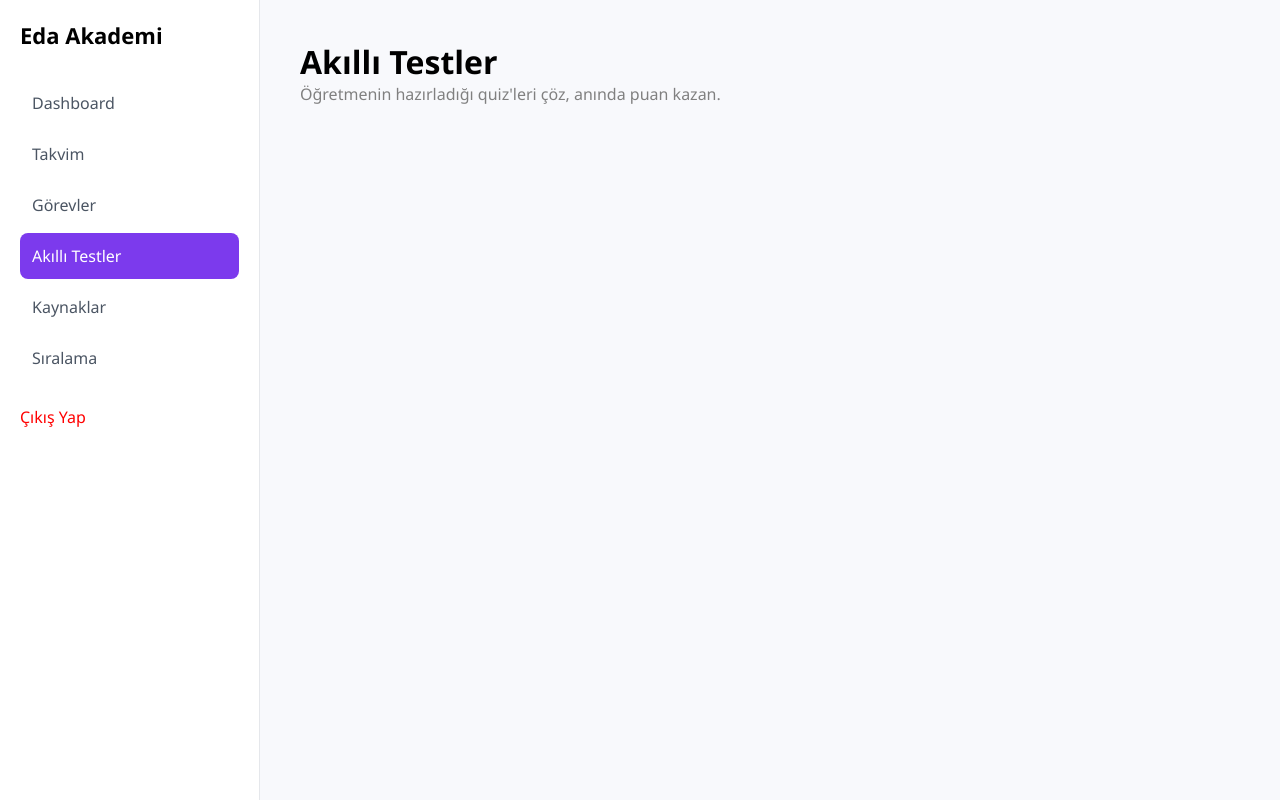
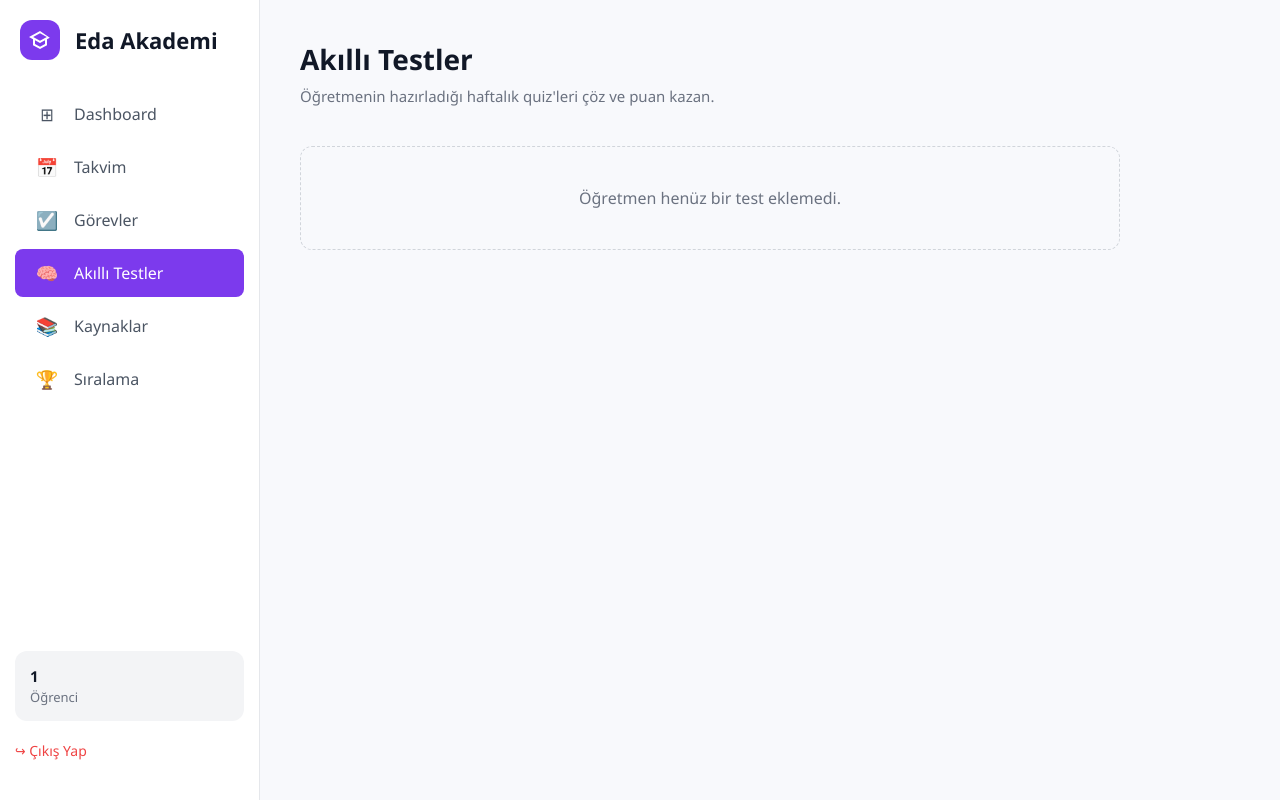
Before and after one commit to dertlimehmetsalih286-cyber/eda-akedemi, a Flask app: page /ogrenci_testler in a window 1280 px wide. Run offline with Flask 3, Linux system fonts and the light colour scheme; the visitor is signed in with stand-in values (Sample User, id 1); data that the repository does not hold is empty.

Commit message:
Update ogrenci_testler.html

```diff
--- a/templates/ogrenci_testler.html
+++ b/templates/ogrenci_testler.html
@@ -2,64 +2,122 @@
 <html lang="tr">
 <head>
     <meta charset="UTF-8">
+    <meta name="viewport" content="width=device-width, initial-scale=1.0">
     <title>Eda Akademi - Akıllı Testler</title>
     <style>
-        * { margin:0; padding:0; box-sizing:border-box; font-family:'Segoe UI', sans-serif; }
-        body { display:flex; background:#f8f9fc; min-height:100vh; }
+        /* Genel İskelet */
+        * { margin: 0; padding: 0; box-sizing: border-box; font-family: 'Segoe UI', Tahoma, Geneva, Verdana, sans-serif; }
+        body { display: flex; min-height: 100vh; background-color: #f8f9fc; }
 
-        .sidebar { width:260px; background:white; border-right:1px solid #e5e7eb; position:fixed; height:100vh; z-index:1000; padding:20px; }
-        .logo-container { font-weight:bold; font-size:22px; margin-bottom:30px; display:flex; align-items:center; gap:10px; }
-        .nav-link { display:block; padding:12px; text-decoration:none; color:#4b5563; font-weight:500; border-radius:8px; margin-bottom:5px; }
-        .nav-link.active { background:#7c3aed; color:white; }
+        /* SABİT SOL MENÜ (Tüm İkonlar ve Profil Kutusu ile Tam Hali) */
+        .sidebar { width: 260px; background-color: white; border-right: 1px solid #e5e7eb; display: flex; flex-direction: column; padding: 20px 0; position: fixed; height: 100vh; top: 0; left: 0; z-index: 1000; }
+        .logo-container { display: flex; align-items: center; padding: 0 20px 30px 20px; font-size: 22px; font-weight: bold; color: #111827; }
+        .logo-icon { background-color: #7c3aed; width: 40px; height: 40px; border-radius: 12px; display: flex; align-items: center; justify-content: center; margin-right: 15px; }
+        .logo-icon svg { width: 24px; height: 24px; fill: white; }
+        .nav-links { list-style: none; flex-grow: 1; }
+        .nav-item { padding: 0 15px; margin-bottom: 5px; }
+        .nav-link { display: flex; align-items: center; padding: 12px 20px; text-decoration: none; color: #4b5563; font-weight: 500; border-radius: 8px; transition: all 0.2s; }
+        .nav-link:hover { background-color: #f3f4f6; color: #111827; }
+        .nav-link.active { background-color: #7c3aed; color: white; }
+        .nav-icon { margin-right: 15px; font-size: 18px; width: 24px; text-align: center; }
 
-        .main-content { margin-left:260px; padding:40px; width:calc(100% - 260px); }
+        /* Kullanıcı Profili */
+        .user-profile-box { margin: 20px 15px; padding: 15px; background: #f3f4f6; border-radius: 12px; }
+        .user-name { font-weight: bold; color: #111827; font-size: 15px; margin-bottom: 2px; }
+        .user-role { color: #6b7280; font-size: 13px; }
+        .logout-section { padding: 0 15px 20px 15px; }
+        .logout-btn { color: #ef4444; text-decoration: none; font-size: 14px; font-weight: 500; display: flex; align-items: center; gap: 10px; }
 
-        .quiz-grid { display:grid; grid-template-columns:repeat(auto-fill, minmax(350px, 1fr)); gap:20px; }
-        .quiz-card { background:white; padding:25px; border-radius:16px; border:1px solid #e5e7eb; }
+        /* İçerik Alanı */
+        .main-content { margin-left: 260px; padding: 40px; width: calc(100% - 260px); max-width: 900px; }
+        .page-title { font-size: 28px; font-weight: bold; color: #111827; margin-bottom: 8px; }
+        .page-subtitle { color: #6b7280; font-size: 15px; margin-bottom: 40px; }
 
-        .modal { position:fixed; top:0; left:0; width:100%; height:100%; background:white; z-index:9999; padding:50px; display:none; overflow-y:auto; }
-        .progress-bar { height:8px; background:#e5e7eb; border-radius:4px; margin-bottom:30px; }
-        .progress-fill { height:100%; background:#7c3aed; border-radius:4px; width:0%; transition:0.3s; }
-        .sik { display:block; padding:18px; margin:15px 0; border:2px solid #e5e7eb; border-radius:12px; cursor:pointer; font-weight:500; }
-        .sik:hover { border-color:#7c3aed; }
-        .btn-purple { background:#7c3aed; color:white; border:none; padding:15px 30px; border-radius:12px; font-size:16px; cursor:pointer; width:100%; font-weight:bold;}
-        .btn-purple:disabled { background:#9ca3af; cursor:not-allowed; }
+        /* Kart Tasarımı */
+        .quiz-grid { display: grid; grid-template-columns: repeat(auto-fill, minmax(320px, 1fr)); gap: 20px; }
+        .quiz-card { background: white; padding: 25px; border-radius: 16px; border: 1px solid #e5e7eb; box-shadow: 0 2px 4px rgba(0,0,0,0.02); transition: all 0.2s; }
+        .quiz-card:hover { border-color: #7c3aed; box-shadow: 0 4px 6px rgba(0,0,0,0.05); }
+        .quiz-tags { margin-bottom: 15px; display: flex; gap: 10px; }
+        .tag { padding: 4px 10px; border-radius: 15px; font-size: 12px; font-weight: 600; }
+        .tag-yks { background: #fae8ff; color: #c026d3; }
+        .tag-lgs { background: #e0e7ff; color: #4f46e5; }
+        .tag-genel { background: #f3f4f6; color: #4b5563; }
+        .tag-hafta { background: #f59e0b; color: white; }
 
-        .sonuc-karti { background:#f9fafb; padding:20px; border-radius:12px; margin:15px 0; border:1px solid #e5e7eb; }
-        .dogru-cik { background:#dcfce7; border-color:#22c55e; }
-        .yanlis-cik { background:#fee2e2; border-color:#ef4444; }
+        /* Test Modal (Sınav Ekranı) */
+        .modal { position: fixed; top: 0; left: 0; width: 100%; height: 100%; background: white; z-index: 9999; padding: 50px; display: none; overflow-y: auto; }
+        .progress-bar { height: 8px; background: #e5e7eb; border-radius: 4px; margin-bottom: 30px; }
+        .progress-fill { height: 100%; background: #7c3aed; border-radius: 4px; width: 0%; transition: width 0.3s ease; }
+        .sik { display: block; padding: 18px; margin: 15px 0; border: 2px solid #e5e7eb; border-radius: 12px; cursor: pointer; font-weight: 500; font-size: 15px; color: #4b5563; transition: all 0.2s; }
+        .sik:hover { border-color: #7c3aed; background: #f3e8ff; }
+
+        .btn-purple { background: #7c3aed; color: white; border: none; padding: 15px 30px; border-radius: 12px; font-size: 15px; font-weight: bold; cursor: pointer; width: 100%; transition: background 0.2s; }
+        .btn-purple:hover { background: #6d28d9; }
+        .btn-purple:disabled { background: #9ca3af; cursor: not-allowed; }
+
+        /* Sonuç Analizi */
+        .sonuc-kutu { text-align: center; max-width: 600px; margin: auto; }
+        .cevap-karti { background: #f9fafb; padding: 20px; border-radius: 12px; margin: 15px 0; text-align: left; border: 1px solid #e5e7eb; }
+        .dogru-cik { background: #dcfce7; border-color: #22c55e; }
+        .yanlis-cik { background: #fee2e2; border-color: #ef4444; }
     </style>
 </head>
 <body>
 
+    <!-- SABİT SOL MENÜ (Tasarım geri geldi) -->
     <aside class="sidebar">
-        <div class="logo-container">Eda Akademi</div>
-        <nav>
-            <a href="/ogrenci" class="nav-link">Dashboard</a>
-            <a href="/ogrenci_takvim" class="nav-link">Takvim</a>
-            <a href="/ogrenci_gorevler" class="nav-link">Görevler</a>
-            <a href="/ogrenci_testler" class="nav-link active">Akıllı Testler</a>
-            <a href="/ogrenci_kaynaklar" class="nav-link">Kaynaklar</a>
-            <a href="/ogrenci_siralama" class="nav-link">Sıralama</a>
-        </nav>
-        <div style="margin-top:auto; padding-top:20px;"><a href="/logout" style="color:red; text-decoration:none;">Çıkış Yap</a></div>
+        <div class="logo-container">
+            <div class="logo-icon">
+                <svg viewBox="0 0 24 24"><path d="M12 3L1 9l4 2.18v6L12 21l7-3.82v-6l2.81-1.53L12 3zm6.82 6L12 12.72 5.18 9 12 5.28 18.82 9zM17 15.99l-5 2.73-5-2.73v-3.72l5 2.73 5-2.73v3.72z"/></svg>
+            </div>
+            Eda Akademi
+        </div>
+        <ul class="nav-links">
+            <li class="nav-item"><a href="/ogrenci" class="nav-link"><span class="nav-icon">⊞</span> Dashboard</a></li>
+            <li class="nav-item"><a href="/ogrenci_takvim" class="nav-link"><span class="nav-icon">📅</span> Takvim</a></li>
+            <li class="nav-item"><a href="/ogrenci_gorevler" class="nav-link"><span class="nav-icon">☑️</span> Görevler</a></li>
+            <li class="nav-item"><a href="/ogrenci_testler" class="nav-link active"><span class="nav-icon">🧠</span> Akıllı Testler</a></li>
+            <li class="nav-item"><a href="/ogrenci_kaynaklar" class="nav-link"><span class="nav-icon">📚</span> Kaynaklar</a></li>
+            <li class="nav-item"><a href="/ogrenci_siralama" class="nav-link"><span class="nav-icon">🏆</span> Sıralama</a></li>
+        </ul>
+
+        <div class="user-profile-box">
+            <div class="user-name">{{ session.isim if session.isim else 'Öğrenci' }}</div>
+            <div class="user-role">Öğrenci</div>
+        </div>
+
+        <div class="logout-section">
+            <a href="/logout" class="logout-btn">↪ Çıkış Yap</a>
+        </div>
     </aside>
 
+    <!-- İÇERİK ALANI -->
     <main class="main-content">
         <h1 class="page-title">Akıllı Testler</h1>
-        <p class="page-subtitle" style="margin-bottom:30px; color:gray;">Öğretmenin hazırladığı quiz'leri çöz, anında puan kazan.</p>
+        <p class="page-subtitle">Öğretmenin hazırladığı haftalık quiz'leri çöz ve puan kazan.</p>
 
         <div class="quiz-grid">
+            {% if quizler|length == 0 %}
+                <div style="grid-column: 1 / -1; text-align:center; padding:40px; color:#6b7280; border:1px dashed #d1d5db; border-radius:12px;">
+                    Öğretmen henüz bir test eklemedi.
+                </div>
+            {% else %}
                 {% for q in quizler %}
                 <div class="quiz-card">
-                <h2>{{ q.baslik }}</h2>
-                <p style="color:gray; font-size:14px; margin:10px 0;">{{ q.aciklama }}</p>
+                    <div class="quiz-tags">
+                        <span class="tag {% if q.sinav_turu == 'LGS' %}tag-lgs{% elif q.sinav_turu == 'YKS' %}tag-yks{% else %}tag-genel{% endif %}">{{ q.sinav_turu }}</span>
+                        <span class="tag tag-hafta">{{ q.hafta }}</span>
+                    </div>
+                    <h2 style="font-size: 18px; color: #111827; margin-bottom: 8px;">{{ q.baslik }}</h2>
+                    <p style="color: #6b7280; font-size: 14px; margin-bottom: 20px; line-height: 1.5;">{{ q.aciklama }}</p>
                     <button id="btn-{{ q.id }}" class="btn-purple" onclick="sinaviBaslat('{{ q.id }}')">Teste Başla</button>
                 </div>
                 {% endfor %}
+            {% endif %}
         </div>
     </main>
 
+    <!-- TEST EKRANI MODALI -->
     <div id="sinav-alani" class="modal"></div>
 
     <script>
@@ -67,11 +125,11 @@
         let aktifSorular = [], index = 0, skor = 0, cevaplar = [];
         let aktifQuizId = "";
 
-        // ÖĞRENCİNİN HAFIZASI: Daha önce çözdüğü testleri hatırla
+        // Öğrencinin daha önce çözdüğü testleri hafızadan çekiyoruz
         const ogrenciHafizasi = "cozulmusTestler_{{ session.isim }}";
         let cozulenTestler = JSON.parse(localStorage.getItem(ogrenciHafizasi)) || [];
 
-        // Sayfa açılınca, çözülmüş testlerin butonunu gri yap ve tıkalamayı kapat
+        // Sayfa yüklenince çözülmüş testlerin butonlarını gri yap
         document.addEventListener("DOMContentLoaded", () => {
             cozulenTestler.forEach(qId => {
                 let btn = document.getElementById('btn-' + qId);
@@ -87,7 +145,7 @@
             aktifSorular = tumSorular.filter(s => s.quiz_id === qId);
 
             if(aktifSorular.length === 0) {
-                alert("Bu testte henüz soru yok.");
+                alert("Bu testte henüz soru bulunmuyor.");
                 return;
             }
 
@@ -100,10 +158,15 @@
             let s = aktifSorular[index];
             let ilerleme = (index / aktifSorular.length) * 100;
             document.getElementById('sinav-alani').innerHTML = `
-                <div style="max-width:700px; margin:auto; background:white; padding:40px; border-radius:16px; border:1px solid #e5e7eb;">
-                    <div style="display:flex; justify-content:space-between; margin-bottom:10px;"><span>Soru ${index+1}/${aktifSorular.length}</span></div>
+                <div style="max-width:700px; margin:auto; background:white; padding:40px; border-radius:16px; box-shadow:0 10px 25px rgba(0,0,0,0.05); border:1px solid #e5e7eb;">
+                    <div style="display:flex; justify-content:space-between; margin-bottom:15px; font-weight:600; color:#4b5563; font-size:14px;">
+                        <span>Soru ${index+1} / ${aktifSorular.length}</span>
+                        <span>%${ilerleme.toFixed(0)} tamamlandı</span>
+                    </div>
                     <div class="progress-bar"><div class="progress-fill" style="width:${ilerleme}%"></div></div>
-                    <h2 style="margin-bottom:30px;">${s.soru_metni}</h2>
+
+                    <h2 style="margin-bottom:30px; color:#111827; font-size:20px; line-height:1.5;">${s.soru_metni}</h2>
+
                     ${['A','B','C','D'].map(h => `<div class="sik" onclick="cevapVer('${h}')"><b>${h})</b> ${s[h.toLowerCase()]}</div>`).join('')}
                 </div>`;
         }
@@ -113,42 +176,49 @@
             cevaplar.push({soru: s, secim: secim});
             if(secim === s.dogru) skor++;
             index++;
-            if(index < aktifSorular.length) soruEkraniCiz(); else sonucGoster();
+            if(index < aktifSorular.length) {
+                soruEkraniCiz();
+            } else {
+                sonucGoster();
+            }
         }
 
         function sonucGoster() {
+            let basariYuzdesi = (skor / aktifSorular.length) * 100;
             let kazanilanPuan = skor * 10;
 
-            // EĞER İLK KEZ ÇÖZÜYORSA VE PUAN KAZANDIYSA SİSTEME GÖNDER
+            // Firebase'e puanı gönder ve butonu kilitle
             if(kazanilanPuan > 0 && !cozulenTestler.includes(aktifQuizId)) {
-
-                // Arka planda Firebase'i güncellemesi için sinyal yolla
                 fetch('/puan_ekle', {
                     method: 'POST',
                     headers: { 'Content-Type': 'application/json' },
                     body: JSON.stringify({ puan: kazanilanPuan })
                 });
-
-                // Testi tekrar çözememesi için hafızaya kaydet
                 cozulenTestler.push(aktifQuizId);
                 localStorage.setItem(ogrenciHafizasi, JSON.stringify(cozulenTestler));
             }
 
-            let html = `<div style="max-width:600px; margin:auto; text-align:center;">
-                        <h1>Test Bitti!</h1>
-                        <div style="font-size:50px; font-weight:bold; margin:20px; color:#7c3aed;">%${(skor/aktifSorular.length*100).toFixed(0)}</div>
-                        <p style="margin-bottom:20px;">${skor}/${aktifSorular.length} doğru yaptın.</p>
+            let html = `
+                <div class="sonuc-kutu" style="background:white; padding:40px; border-radius:16px; box-shadow:0 10px 25px rgba(0,0,0,0.05); border:1px solid #e5e7eb;">
+                    <h1 style="color:#111827;">Test Bitti!</h1>
+                    <div style="font-size:60px; font-weight:bold; margin:20px 0; color:#7c3aed;">%${basariYuzdesi.toFixed(0)}</div>
+                    <p style="color:#4b5563; font-size:16px; margin-bottom:20px;">${aktifSorular.length} sorudan ${skor} doğru yaptın.</p>
                     <button class="btn-purple" style="margin-bottom:30px;">+${kazanilanPuan} Puan kazandın! 🎉</button>
-                        <h3 style="text-align:left;">CEVAPLAR</h3>`;
+
+                    <h3 style="text-align:left; color:#111827; margin-bottom:15px;">CEVAPLAR</h3>`;
 
             cevaplar.forEach((c, i) => {
-                let durum = c.secim === c.soru.dogru ? 'dogru-cik' : 'yanlis-cik';
-                html += `<div class="sonuc-karti ${durum}" style="text-align:left;">
-                            <p><b>${i+1}.</b> ${c.soru.soru_metni}</p>
-                            <p>Senin Cevabın: ${c.secim} | Doğru Cevap: ${c.soru.dogru}</p>
-                            <p style="font-size:13px; margin-top:5px; color:gray;"><i>Çözüm: ${c.soru.cozum}</i></p>
+                let durumu = c.secim === c.soru.dogru ? 'dogru-cik' : 'yanlis-cik';
+                let isaret = c.secim === c.soru.dogru ? '✔' : '✖';
+                html += `
+                    <div class="cevap-karti ${durumu}">
+                        <p style="font-weight:600; margin-bottom:10px;">${i+1}. ${c.soru.soru_metni}</p>
+                        <p style="font-size:14px; margin-bottom:5px;"><b>Senin Cevabın:</b> ${c.secim} ${isaret}</p>
+                        <p style="font-size:14px; margin-bottom:10px;"><b>Doğru Cevap:</b> ${c.soru.dogru}</p>
+                        <p style="font-size:13px; color:#6b7280; border-top:1px solid rgba(0,0,0,0.1); padding-top:10px;"><i>Çözüm: ${c.soru.cozum}</i></p>
                     </div>`;
             });
+
             html += `<button class="btn-purple" style="margin-top:20px;" onclick="location.reload()">Panele Dön</button></div>`;
             document.getElementById('sinav-alani').innerHTML = html;
         }
```
Lines whose indentation alone changed are shown as unchanged.
